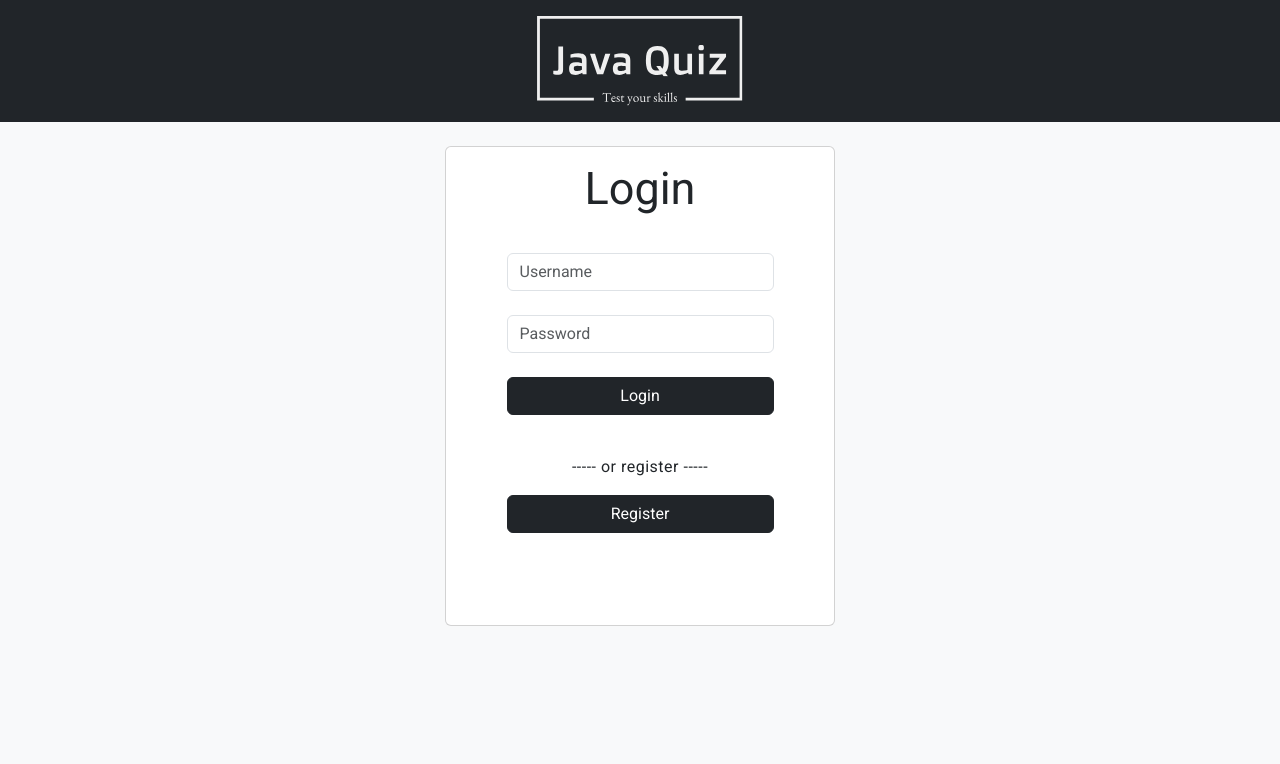
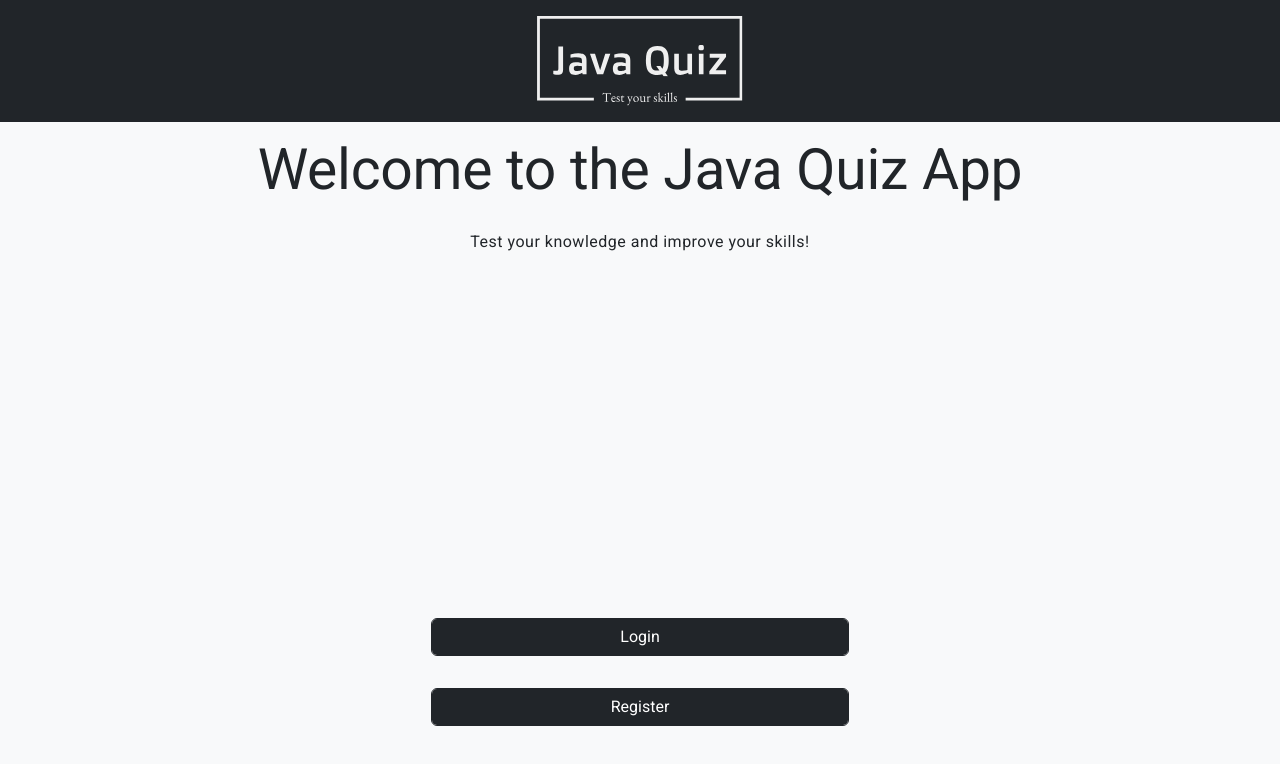
Before and after one commit to KaskMario/Quiz-Front-end, an Angular app: page / in a window 1280 px wide. Before the commit this address led to /login. Shown: the top 764 px of the page. Built offline with nearby package versions, Linux system fonts and the light colour scheme.

Commit message:
feat: home-screen

```diff
--- a/src/app/app.routes.ts
+++ b/src/app/app.routes.ts
@@ -11,9 +11,11 @@ import { MyprofileComponent } from './components/myprofile/myprofile.component';
 import { SavequizComponent } from './components/savequiz/savequiz.component';
 import { QuizReplayComponent } from './components/quiz-replay/quiz-replay.component';
 import { authGuard } from './auth.guard';
+import {HomeComponent} from "./components/home/home.component";
 
 
 export const routes: Routes = [
+  { path: '', component: HomeComponent },
   { path: '', component: CreateQuizComponent, canActivate: [authGuard] },
   { path: 'login', component: LoginComponent },
   { path: 'register', component: RegisterComponent },
--- /dev/null
+++ b/src/app/components/home/home.component.css
@@ -0,0 +1,17 @@
+.home-container {
+  display: flex;
+  flex-direction: column;
+  justify-content: center;
+  align-items: center;
+  text-align: center;
+}
+
+.home-container > div {
+  width: 50%;
+}
+
+.button-container {
+  display: flex;
+  justify-content: center;
+  margin: 2rem 0;
+}
--- /dev/null
+++ b/src/app/components/home/home.component.html
@@ -0,0 +1,13 @@
+<div class="home-container">
+  <h1>Welcome to the Java Quiz App</h1>
+  <p>Test your knowledge and improve your skills!</p>
+
+  <div style="margin-top: 20rem">
+    <div class="button-container">
+      <button class="form-control btn btn-dark w-75" routerLink="/login">Login</button>
+    </div>
+    <div class="button-container">
+      <button class="form-control btn btn-dark w-75" routerLink="/register">Register</button>
+    </div>
+  </div>
+</div>
```
Also changed, not shown: src/app/components/home/home.component.ts (added, +14 -0 lines).
